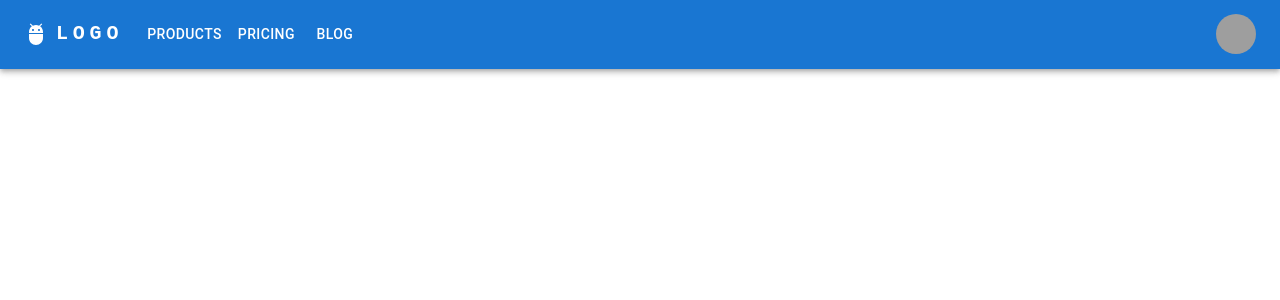
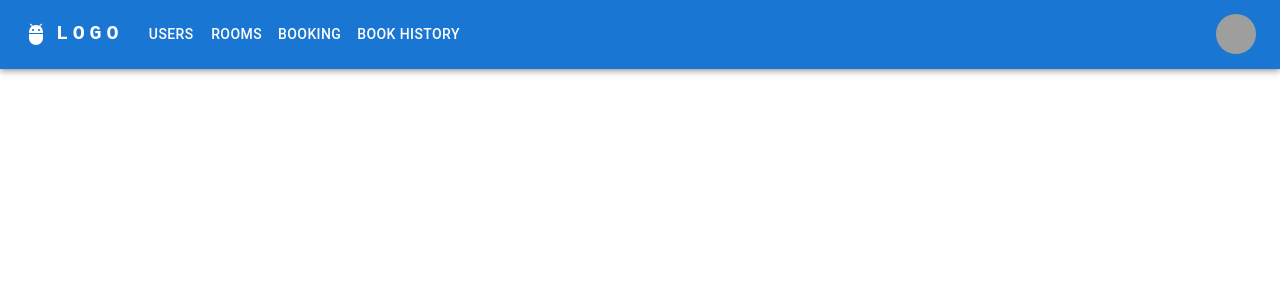
Before and after one commit to hexl84/MeetingRoom, a React (Create React App) app in the folder meeting-room/: page /users in a window 1280 px wide. Shown: the top 300 px of the page. Built offline with nearby package versions, Linux system fonts and the light colour scheme; grey boxes are pictures that could not be loaded.

Commit message:
update app bar

```diff
--- a/meeting-room/src/AppBar.js
+++ b/meeting-room/src/AppBar.js
@@ -13,8 +13,8 @@ import Tooltip from '@mui/material/Tooltip';
 import MenuItem from '@mui/material/MenuItem';
 import AdbIcon from '@mui/icons-material/Adb';
 
-const pages = ['Products', 'Pricing', 'Blog'];
-const settings = ['Profile', 'Account', 'Dashboard', 'Logout'];
+const pages = ['Users', 'Rooms', 'Booking', 'Book History'];
+const settings = ['Profile', 'Logout'];
 
 function ResponsiveAppBar() {
   const [anchorElNav, setAnchorElNav] = React.useState(null);
```
